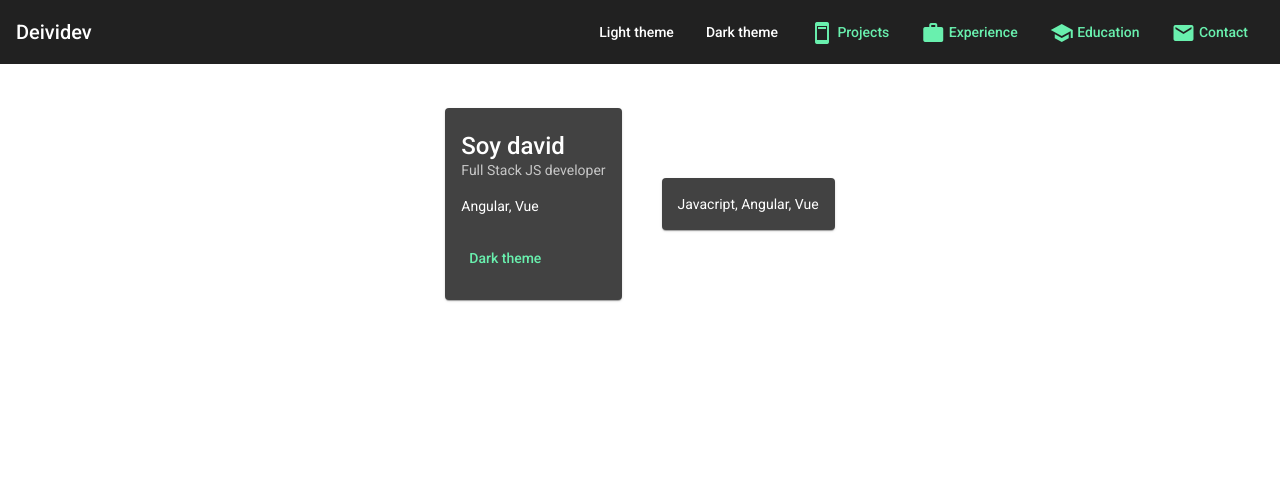
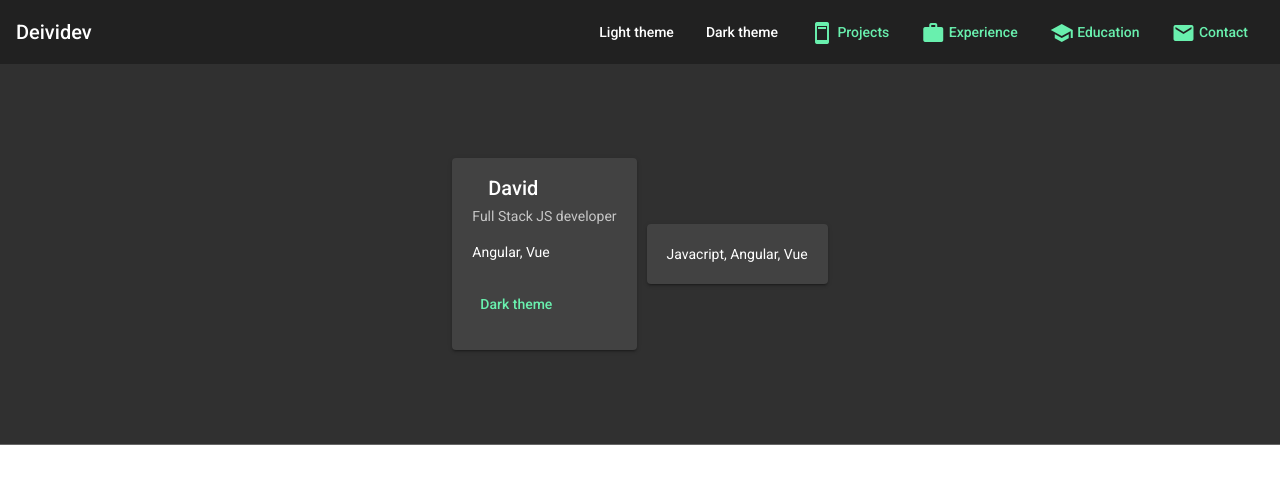
Before and after one commit to kylawamg/Portfolio-test, an Angular app: page /home in a window 1280 px wide. Shown: the top 484 px of the page. Built offline with nearby package versions, Linux system fonts and the light colour scheme.

Commit message:
Fixed cover-component problems when changing theme dark

```diff
--- a/src/app/shared/components/cover/cover.component.html
+++ b/src/app/shared/components/cover/cover.component.html
@@ -1,8 +1,11 @@
-<section class="cover">
+<section class="cover mat-drawer-container">
   <div class="container">
-    <mat-card>
-      <h3></h3>
-      <mat-card-title>Soy david</mat-card-title>
+    <mat-card  [class.mat-elevation-z2]="isActive">
+      <mat-card-header>
+        <mat-card-title>
+          David
+        </mat-card-title>
+      </mat-card-header>
       <mat-card-subtitle>Full Stack JS developer</mat-card-subtitle>
       <mat-card-content>Angular, Vue</mat-card-content>
       <mat-card-actions>
@@ -10,7 +13,7 @@
       </mat-card-actions>
       <mat-card-footer></mat-card-footer>
     </mat-card>
-    <mat-card>
+    <mat-card [class.mat-elevation-z2]="isActive">
       <p>Javacript, Angular, Vue</p>
     </mat-card>
   </div>
--- a/src/app/shared/components/cover/cover.component.scss
+++ b/src/app/shared/components/cover/cover.component.scss
@@ -1,17 +1,21 @@
 .cover {
-  height: 250px;
+  height: 350px;
   // background-color: #999;
   padding: 15px;
   display: flex;
   justify-content: center;
   align-items: center;
+  border-bottom: 1px solid #666;
 }
 .container {
   display: flex;
   justify-content: space-between;
   align-items: center;
+  padding: 10px;
+
 }
 
 .mat-card {
-  margin: 0 20px;
+  margin: 0 5px;
+  padding: 20px;
 }
--- a/src/app/shared/components/cover/cover.component.ts
+++ b/src/app/shared/components/cover/cover.component.ts
@@ -6,7 +6,7 @@ import { Component, OnInit } from '@angular/core';
   styleUrls: ['./cover.component.scss']
 })
 export class CoverComponent implements OnInit {
-
+  isActive = true;
   constructor() { }
 
   ngOnInit(): void {
--- a/src/custom-theme.scss
+++ b/src/custom-theme.scss
@@ -15,6 +15,7 @@ $candy-app-light-theme: mat-light-theme((
     primary: $candy-app-light-primary,
     accent: $candy-app-light-accent,
     warn: $candy-app-light-warn,
+    background-color: #fff,
   )
 ));
 
@@ -29,6 +30,7 @@ $candy-app-dark-theme: mat-dark-theme((
     primary: $candy-app-dark-primary,
     accent: $candy-app-dark-accent,
     warn: $candy-app-dark-warn,
+    background-color: #666,
   )
 ));
 @include angular-material-theme($candy-app-dark-theme);
```
